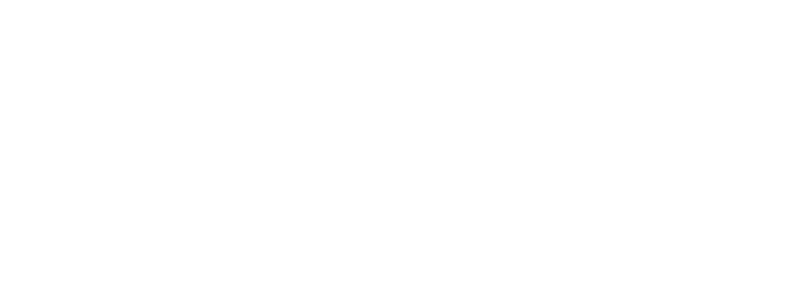
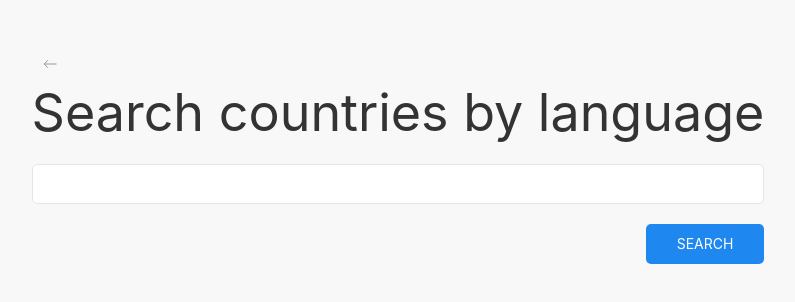
Before and after one commit to PawelZapala/countryFinder, an Angular app: page /search-by-language in a window 1280 px wide. Before the commit this address led to /. Shown: the part 230-532 px from the top of the page, without its empty margins (242-1037 px from the left). Built offline with nearby package versions, Linux system fonts and the light colour scheme.

Commit message:
search by language component

```diff
--- a/src/app/api-http.service.ts
+++ b/src/app/api-http.service.ts
@@ -28,6 +28,11 @@ export class ApiHttpService {
     return this.httpClient.get<Country[]>(`${BASE_URL}/currency/${country.currencies}`, JSON.stringify(country), HTTP_OPTIONS);
   }
 
+  getCountryByLanguage(country: Country): Observable<Country[]> {
+    // @ts-ignore
+    return this.httpClient.get<Country[]>(`${BASE_URL}/lang/${country.languages}`, JSON.stringify(country), HTTP_OPTIONS);
+  }
+
   getCountry(name: string): Observable<Country[]> {
     return this.httpClient.get<Country[]>(`${BASE_URL}/name/${name}`);
   }
--- a/src/app/app-routing.module.ts
+++ b/src/app/app-routing.module.ts
@@ -5,6 +5,7 @@ import {SearchByCurrencyComponent} from './search-by-currency/search-by-currency
 import {SearchByNameComponent} from './search-by-name/search-by-name.component';
 import {CountryDetailsComponent} from './country-details/country-details.component';
 import {MainPaigeComponent} from './main-paige/main-paige.component';
+import {SearchByLanguageComponent} from './search-by-language/search-by-language.component';
 
 const  routes: Routes = [
   {path: '', component: MainPaigeComponent},
@@ -12,6 +13,7 @@ const  routes: Routes = [
   {path: 'search-by-name', component: SearchByNameComponent},
   {path: 'search-by-capital', component: SearchByCapitalComponent},
   {path: 'search-by-currency', component: SearchByCurrencyComponent},
+  {path: 'search-by-language', component: SearchByLanguageComponent},
 ];
 
 @NgModule({
--- a/src/app/app.module.ts
+++ b/src/app/app.module.ts
@@ -11,6 +11,7 @@ import {SearchByNameComponent} from './search-by-name/search-by-name.component';
 import { CountryDetailsComponent } from './country-details/country-details.component';
 import {ResultComponent} from './result/result.component';
 import {MainPaigeComponent} from './main-paige/main-paige.component';
+import { SearchByLanguageComponent } from './search-by-language/search-by-language.component';
 
 
 @NgModule({
@@ -21,7 +22,8 @@ import {MainPaigeComponent} from './main-paige/main-paige.component';
     SearchByCurrencyComponent,
     CountryDetailsComponent,
     ResultComponent,
-    MainPaigeComponent
+    MainPaigeComponent,
+    SearchByLanguageComponent,
   ],
   imports: [
     BrowserModule,
--- a/src/app/main-paige/main-paige.component.html
+++ b/src/app/main-paige/main-paige.component.html
@@ -4,5 +4,6 @@
       <a [routerLink]="['/search-by-name']" class="uk-button uk-border-rounded">Search by name</a>
       <a [routerLink]="['/search-by-capital']" class="uk-button uk-border-rounded">Search by capital</a>
       <a [routerLink]="['/search-by-currency']" class="uk-button uk-border-rounded">Search by currency</a>
+      <a [routerLink]="['/search-by-language']" class="uk-button uk-border-rounded">Search by language</a>
   </div>
 </div>
--- /dev/null
+++ b/src/app/search-by-language/search-by-language.component.html
@@ -0,0 +1,23 @@
+<div class="uk-container-expand uk-height-viewport uk-flex-middle uk-flex uk-flex-center uk-background-muted">
+  <div class="uk-background-muted uk-border-rounded uk-padding">
+    <button routerLink="" class="uk-icon-button" uk-icon="arrow-left"></button>
+    <h2 class="uk-heading-small uk-margin-remove-top">Search countries by language</h2>
+    <div class="input">
+      <form [formGroup]="findCountryForm">
+        <div class="uk-form-stacked">
+          <div class="uk-margin">
+            <input type="text" formControlName="language" class="uk-input uk-border-rounded uk"
+                   [ngClass]="{'is-invalid': findCountryForm.get('language').touched}"
+                   pattern="[a-zA-Z]*">
+          </div>
+        </div>
+        <a (click)="getCountryByLanguage()"
+           class="uk-button uk-button-primary uk-border-rounded uk-align-right">Search
+        </a>
+      </form>
+    </div>
+    <div class="uk-flex uk-flex-column">
+      <app-result *ngFor="let country of countryList" [country]="country"></app-result>
+    </div>
+  </div>
+</div>
--- /dev/null
+++ b/src/app/search-by-language/search-by-language.component.ts
@@ -0,0 +1,40 @@
+import {Component, Input, OnInit} from '@angular/core';
+import {FormBuilder, FormGroup, Validators} from '@angular/forms';
+import {Country} from '../domain/Country';
+import {ApiHttpService} from '../api-http.service';
+
+@Component({
+  selector: 'app-search-by-language',
+  templateUrl: './search-by-language.component.html',
+  styleUrls: ['./search-by-language.component.css']
+})
+export class SearchByLanguageComponent implements OnInit {
+  findCountryForm: FormGroup;
+  @Input() country: Country;
+  countryList: Country[] = [];
+
+  constructor(private apiHttp: ApiHttpService,
+              private builder: FormBuilder) {
+  }
+
+  ngOnInit(): void {
+    this.makeForm();
+  }
+
+  // tslint:disable-next-line:typedef
+  makeForm() {
+    // @ts-ignore
+    this.findCountryForm = this.builder.group({
+        language: ['', Validators.required]
+      }
+    );
+  }
+
+  getCountryByLanguage(): void {
+    this.apiHttp.getCountryByLanguage(this.findCountryForm.value).subscribe(country => {
+        this.countryList = country;
+        this.findCountryForm.reset();
+      }
+    );
+  }
+}
```
Also changed, not shown: src/app/search-by-language/search-by-language.component.css (added).
